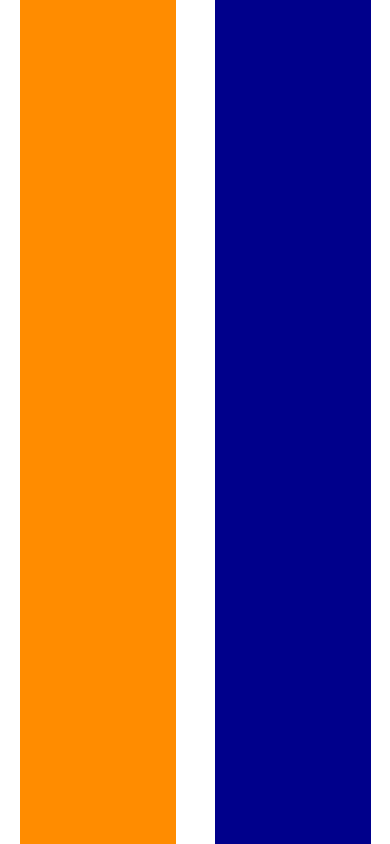
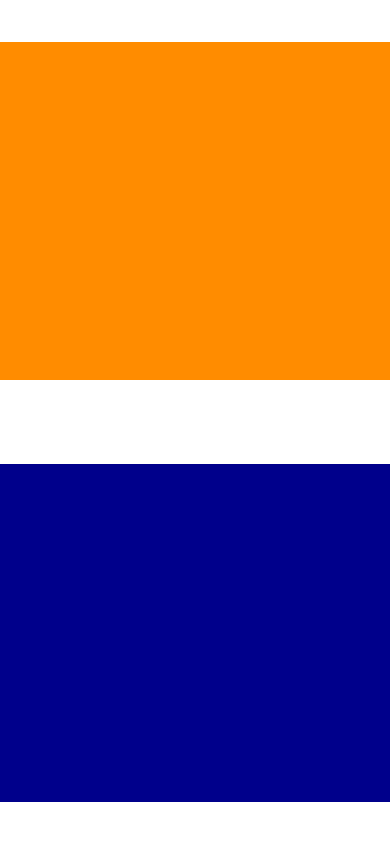
Before and after one commit to bogdanItSchool/myFlex, a plain HTML site: page index.html in a window 390 px wide. Drawn offline with Linux system fonts and the light colour scheme.

Commit message:
added mobile media queries

```diff
--- a/index.html
+++ b/index.html
@@ -18,6 +18,11 @@
       .child{
         flex-grow: 0.4;
       }
+      @media (max-width: 768px){
+        .content{
+          flex-direction: column;
+        }
+      }
     </style>
   </head>
   <body>
```
